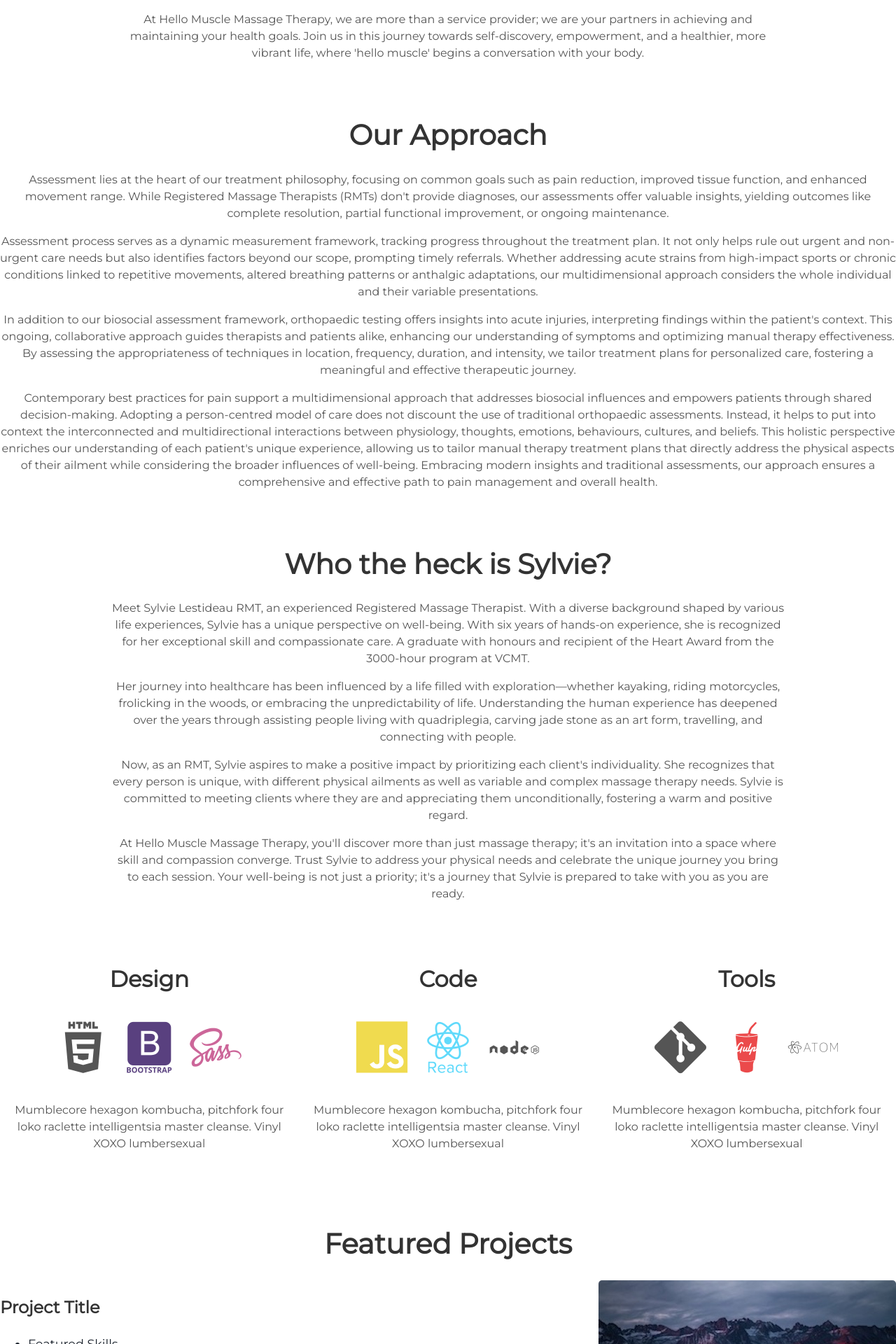
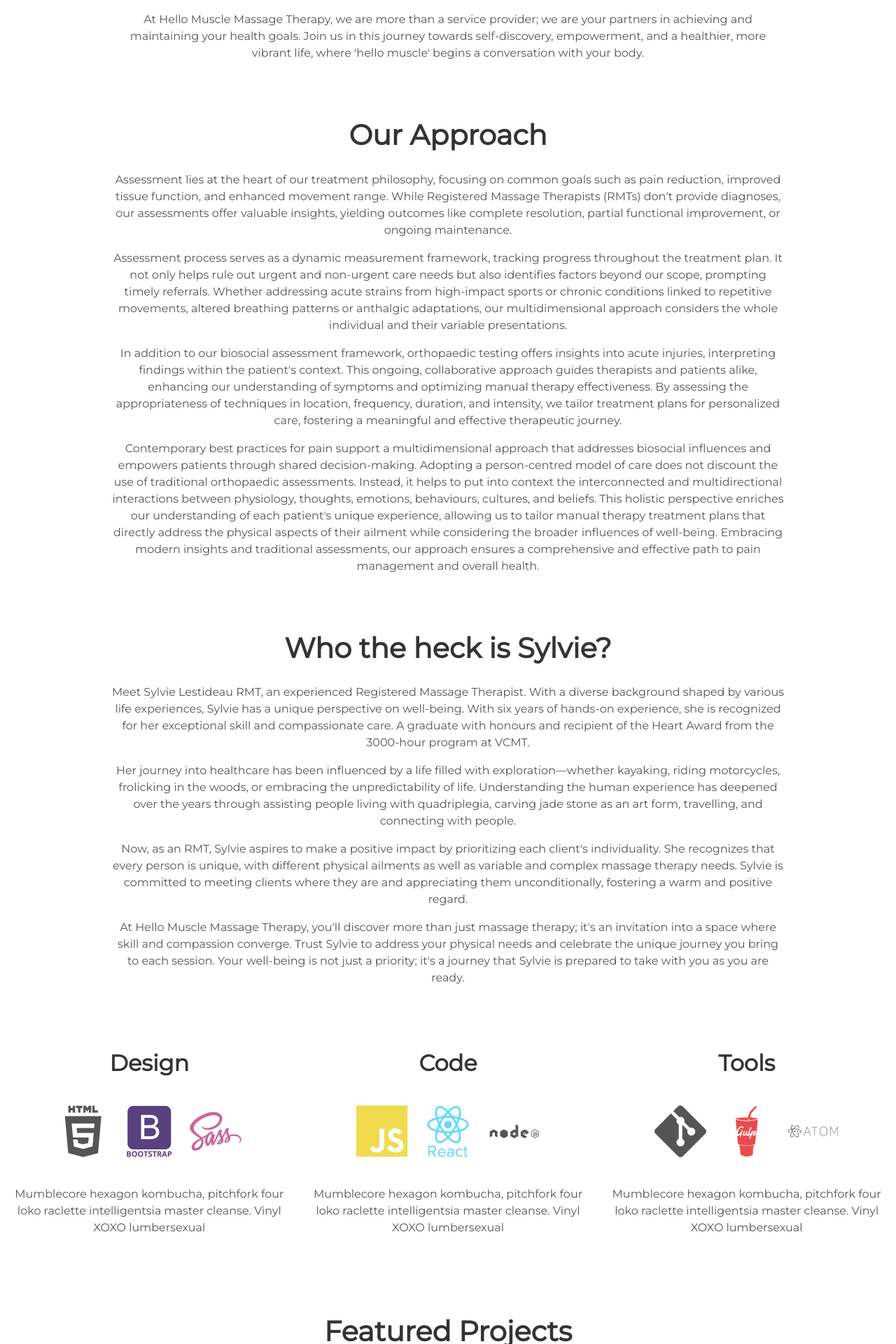
Before and after one commit to HelloMuscle/hellomuscle.github.io, a Jekyll site: the page built from index.html, in a window 1280 px wide. Shown: the part 1427-3347 px from the top of the page at 70% size. Built offline with Jekyll 4.4.1, drawn with Linux system fonts in a browser that asks for light colours.

Commit message:
more css hot patching

```diff
--- a/_includes/head.html
+++ b/_includes/head.html
@@ -16,5 +16,26 @@
         width: 80%;
       }
     }
+
+    #approach {
+    width: 90%;
+    margin: 0 auto;
+    max-width: 960px;
+      @media only screen and (min-width: 550px) {
+        width: 80%;
+      }
+    }
+
+    #treatments {
+      display: flex;
+      flex-direction: column;
+      justify-content: space-between;
+      width: 90%;
+      max-width: 960px;
+      margin: 0 auto;
+      @media only screen and (min-width: 550px) {
+        width: 80%;
+      }
+    }
   </style>
 </head>
```
